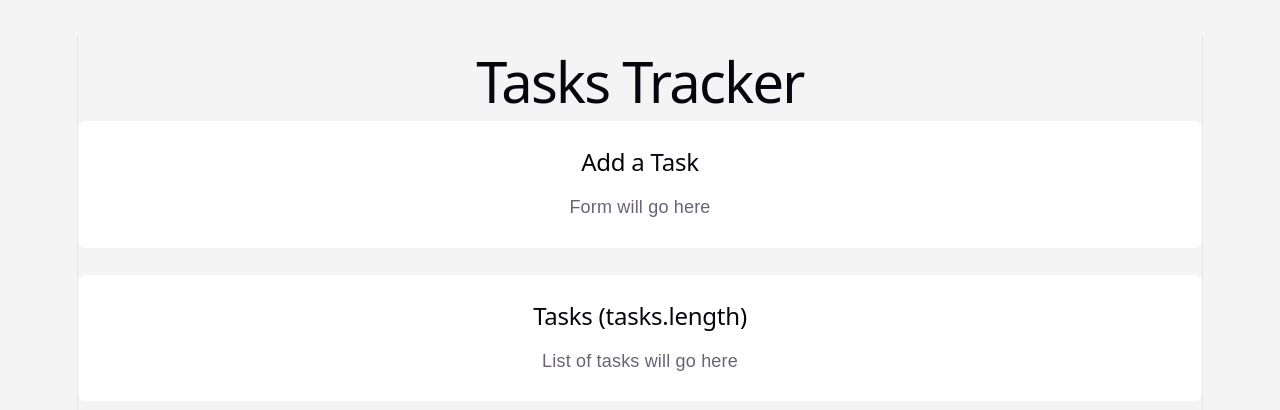
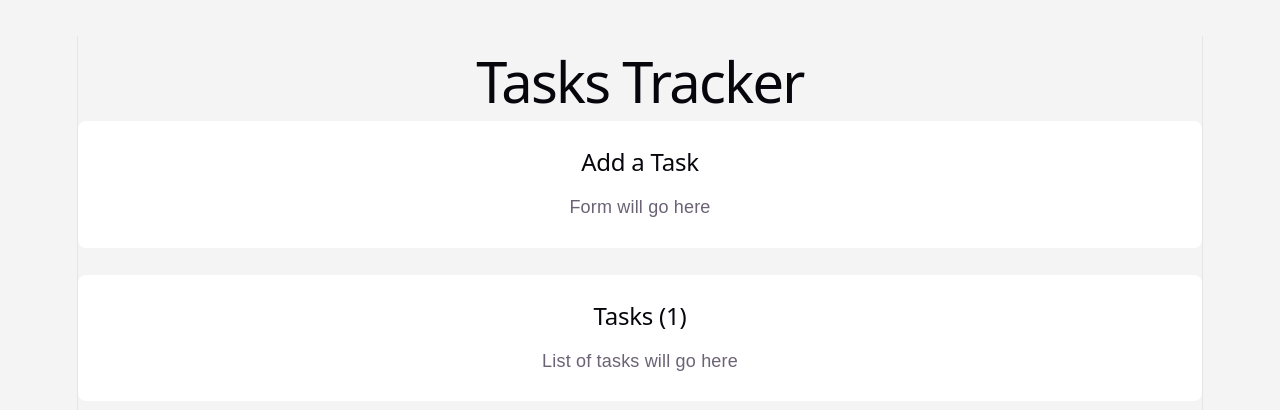
Before and after one commit to meganclapinski25/4320-state-management, a React (Vite) app: page / in a window 1280 px wide. Shown: the top 410 px of the page. Built offline with nearby package versions, Linux system fonts and the light colour scheme.

Commit message:
Update App.jsx

```diff
--- a/src/App.jsx
+++ b/src/App.jsx
@@ -28,7 +28,7 @@ function App() {
       </section>
 
       <section>
-        <h2> Tasks (tasks.length) </h2>
+        <h2> Tasks ({tasks.length}) </h2>
         <p>List of tasks will go here </p>
       </section>
     </div>
```
